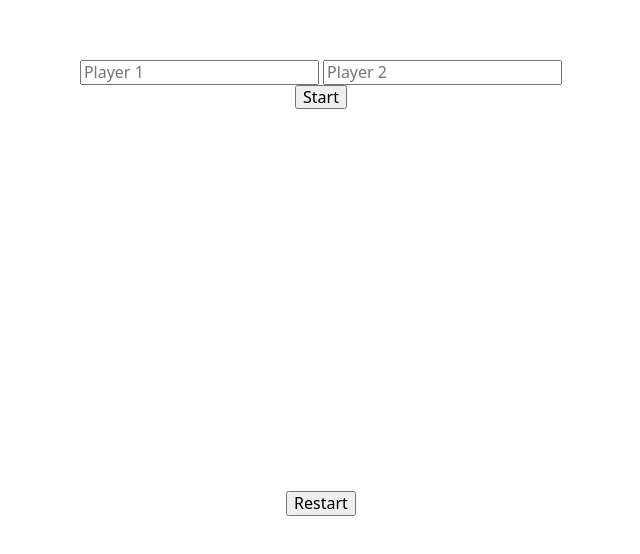
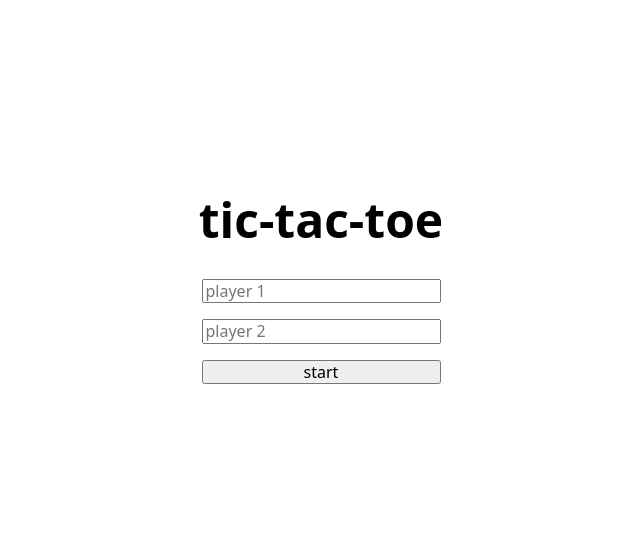
Before and after one commit to nataliewxngg/tic-tac-toe, a plain HTML site: page index.html in a window 1280 px wide. Shown: the part 112-666 px from the top of the page, without its empty margins (319-959 px from the left). Drawn offline with nearby package versions, Linux system fonts and the light colour scheme.

Commit message:
Separate name customization and main page

```diff
--- a/index.html
+++ b/index.html
@@ -16,11 +16,13 @@
     <link href="https://fonts.googleapis.com/css2?family=Inter:ital,opsz,wght@0,14..32,100..900;1,14..32,100..900&display=swap" rel="stylesheet">
 </head>
 <body>
+    <header>
+        <h1>tic-tac-toe</h1>
+    </header>
     <form>
-        <input type="text" id="player-1" name="player-1" placeholder="Player 1">
-        <input type="text" id="player-2" name="player-2" placeholder="Player 2">
-        <br>
-        <button type="submit">Start</button>
+        <input type="text" id="player-1" name="player-1" placeholder="player 1">
+        <input type="text" id="player-2" name="player-2" placeholder="player 2">
+        <button type="submit">start</button>
     </form>
     <main>
         <div id="board">
--- a/script.js
+++ b/script.js
@@ -139,6 +139,9 @@ const game = (function() {
     }
 
     const setPlayerName = (playerNum, newName) => {
+        if (newName.trim() == '')
+            playerNum == 1 ? newName = 'Player 1' : newName = 'Player 2';
+
         playerNum == 1 ? player1 = Player(newName, 'X') : player2 = Player(newName, 'O');
         currentPlayer = player1;
     }
@@ -156,6 +159,7 @@ const game = (function() {
 const displayController = (function() {
     const boardDiv = document.getElementById('board');
     const playerDiv = document.querySelector('p');
+    const main = document.querySelector('main');
     const form = document.querySelector('form');
     const restartButton = document.getElementById('restart');
 
@@ -200,6 +204,10 @@ const displayController = (function() {
         game.setPlayerName(1, data.get('player-1'));
         game.setPlayerName(2, data.get('player-2'));
 
+        // append the gameboard to the DOM
+        form.style.display = 'none';
+        main.style.display = 'flex';
+
         updateBoard();
     });
 
--- a/styles.css
+++ b/styles.css
@@ -14,14 +14,22 @@ body {
     gap: 2rem;
 }
 
+/* header styles */
+header h1 {
+    margin: 0;
+    font-size: clamp(2rem, 5vw, 3rem);
+}
+
 /* form styles */
 form {
-    text-align: center;
+    display: flex;
+    flex-direction: column;
+    gap: 1rem;
 }
 
 /* main styles */
 main {
-    display: flex;
+    display: none;
     flex-direction: column;
     align-items: center;
 }
```
